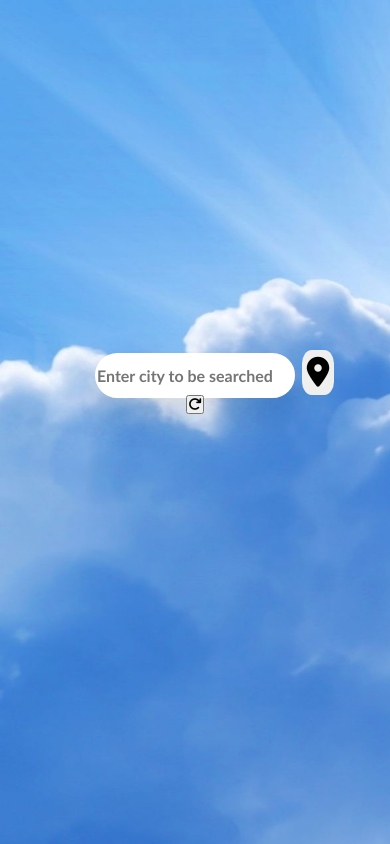
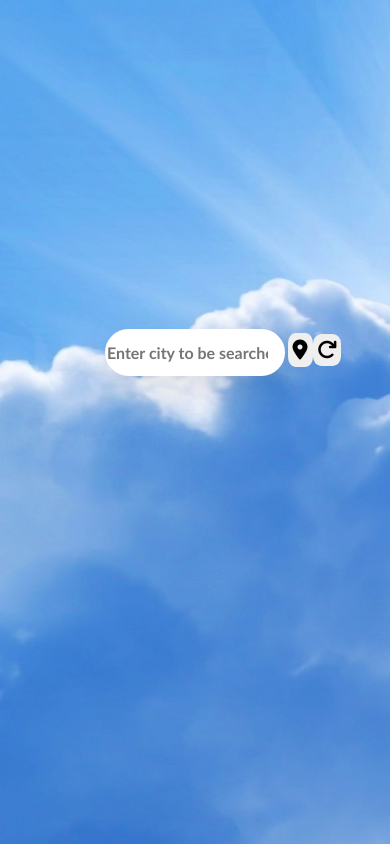
Before and after one commit to Roshnijeewani3457/Weather-webApp, a plain HTML site: page index.html in a window 390 px wide. Drawn offline with nearby package versions, Linux system fonts and the light colour scheme.

Commit message:
Update style.css

```diff
--- a/style.css
+++ b/style.css
@@ -40,7 +40,7 @@ body{
   align-items: center;
   text-align: center;
   padding:10px 34px;
-  margin:7px;
+  margin:-97px;
 
 }
 .icon-button{
@@ -53,10 +53,24 @@ body{
   border-radius: 30%;
 
 }
-
+#b1{
+  padding:4px;
+  font-size: 30px;
+  border: none;
+  outline: none;
+  margin-right:-28.2em;
+  margin-top: -45px;
+  border-radius: 30%;
+}
 
  input:focus {
     outline: none;
+}
+#map{
+   width:80%;
+  height:800px;
+  padding:30px;
+  margin: 20px;
 }
 
 @media only screen and (max-width: 600px) {
@@ -64,17 +78,29 @@ body{
     width:700px;
   }
 }
+@media (min-width: 100px) and (max-width: 700px) {
+  #s1{
+    width:180px;
+    height:47px;
+   }
+  .icon-button{
+    margin-right:-10.5em;
+    margin-top: -43px;
+    padding: 5px;
+    font-size: 20px;
+  }
+  #b1{
+    padding:4px;
+    font-size: 20px;
+    margin-right:-13.2em;
+    margin-top: -33px;
+    border-radius: 30%;
+  }
+  #map
+  {
+    height: 240px;
+    width:280px;
+  }
 
 
-@media (min-width: 100px) and (max-width: 700px) {
-   #s1{
-    width:200px;
-    height:45px;
-   }
-  .icon-button{
-    margin-right:-8.2em;
-    margin-top: -48px;
-    padding: 5px;
-    font-size: 30px;
-  }
 }
```
